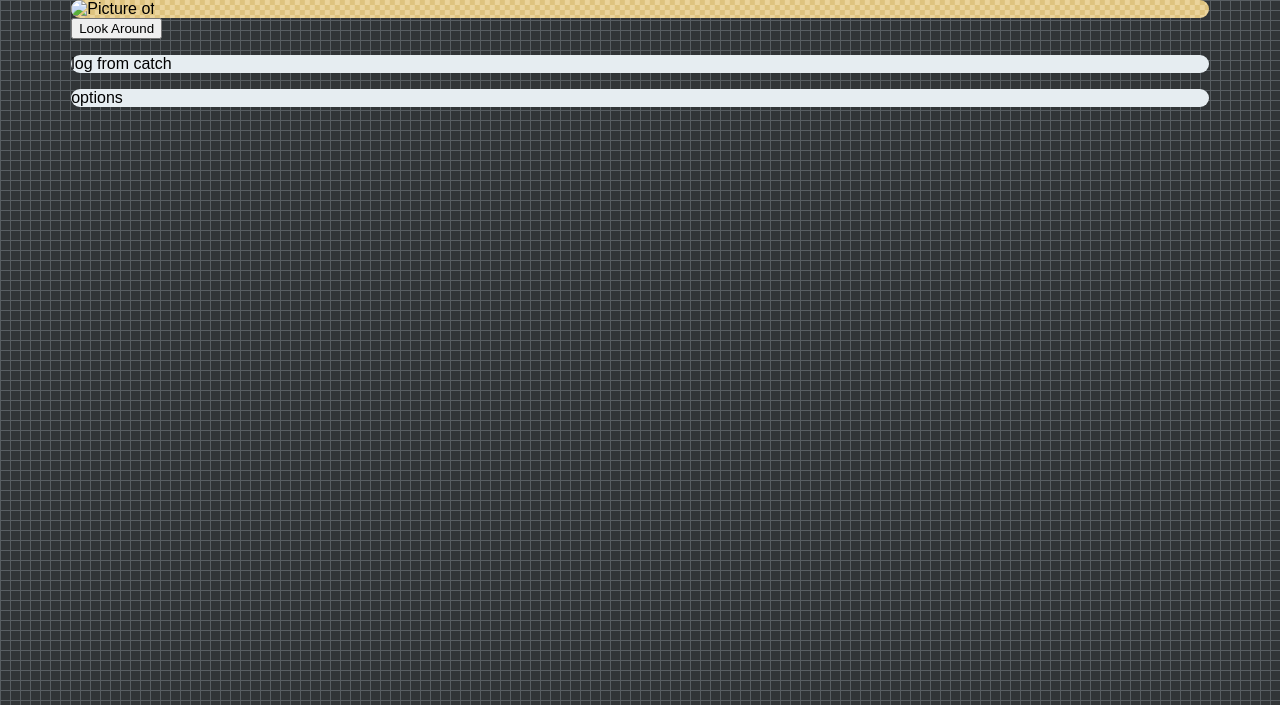
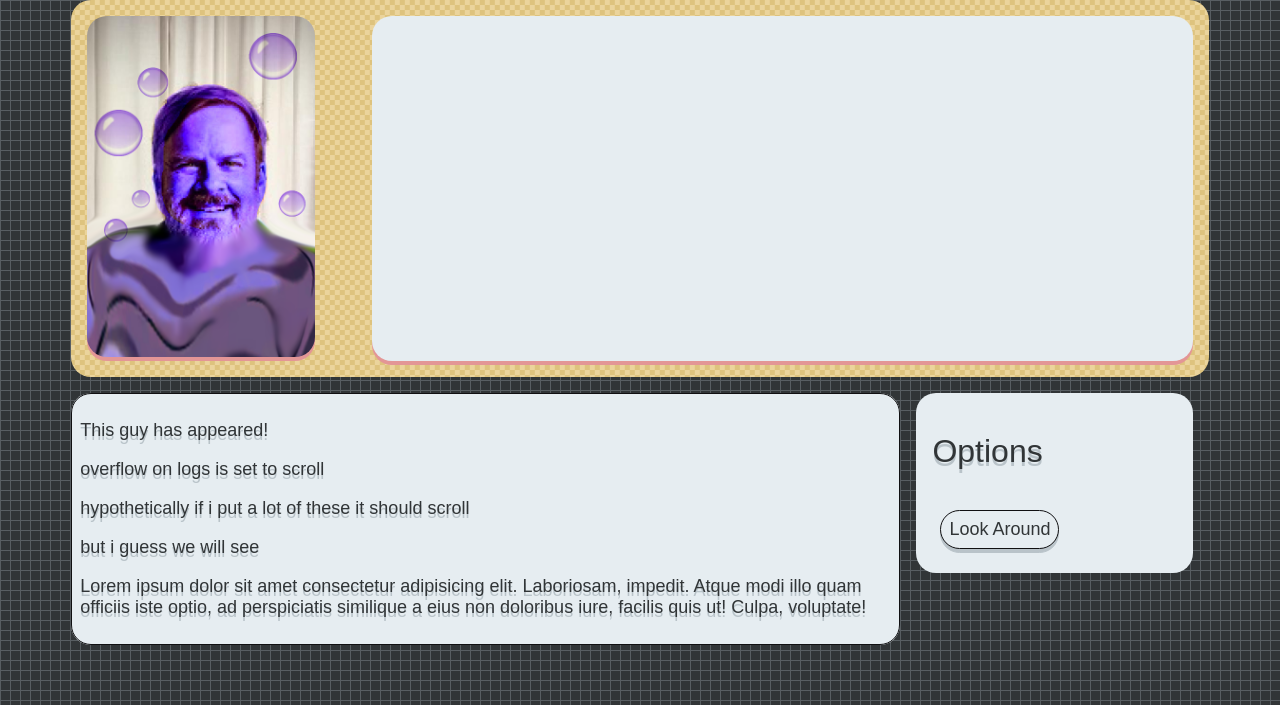
Before and after one commit to dadoge217/Profemon, a Flask app: page /catch in a window 1280 px wide. Shown: the part 95-800 px from the top of the page. Run offline with Flask 3, Linux system fonts and the light colour scheme; some web fonts are replaced.

Commit message:
catch page css done

```diff
--- a/static/css/style.css
+++ b/static/css/style.css
@@ -173,9 +173,6 @@
     margin-right:auto;
 }
 
-
-.body{}
-
 /* HEADER */
 .header-box{
     grid-template-columns:1fr 4fr 1fr;
@@ -326,6 +323,36 @@
     width:97%;
 }
 
+/*catch*/
+.catch-split{
+    grid-template-columns:3fr 1fr;
+    column-gap: 1rem;
+    margin-top:1rem;
+    margin-right:1rem;
+}
+.catch-options{
+    padding-top:.5rem;
+    padding-left:1rem;
+    padding-right:1rem;
+    padding-bottom:1rem;
+}
+.enc-type{
+    width:50%;
+    height:30%;
+    padding:.5rem;
+}
+/*catch top*/
+.info-box{
+    grid-template-columns:1fr 3fr;
+}
+.info-image{
+    width:80%;
+    margin:1rem;
+}
+.info-right{
+    margin:1rem;
+    padding:1rem;
+}
 /*stats*/
 /* .expand-cont{
     display:none;
--- a/templates/catch.html
+++ b/templates/catch.html
@@ -8,37 +8,46 @@
     <link href="{{ url_for('static', filename='css/style.css') }}" rel="stylesheet" type="text/css" media="all">
   </head>
   <body class="bggraygrid">
-  {% extends 'include/layout.html' %}
+{% extends 'include/layout.html' %}
 {% block content %}
     <div class="big-box isGrid">
       <div class="head">
-        <div class="info-box bgyellowcheck round">
-          <div class="info-image">
-            <img class="image round" src="" alt="Picture of ">
+        <div class="info-box isGrid bgyellowcheck round">
+          <div class="info-image dsred">
+            <img class="image round" src="{{ url_for('static', filename=encounter.img) }}" alt="Picture of {{encounter.name}}">
           </div>
-          <div class="info-right bgwhite round">
+          <div class="info-right dsred bgwhite round">
             {% if show %}
-              <h1>{{encounter.name}}</h1>
-              <div class="info-stats">
-                stats
-                HP: {{encounter.hp}}
+            <div class="isGrid name-type">
+              <h1 class="fslarge fcdarkgray dslightergray">{{encounter.name}}</h1>
+              <div class="enc-type type fssmall round dslightergray fcwhite center {{ encounter.type.lower() }}type folblack bddarkgray"> {{ encounter.type }}</div>
+            </div>
+              <div class="info-stats fcdarkgray fsmed">
+                <p class="dslightergray">HP: {{encounter.hp}}</p>
               </div>
           {% endif %}
           </div>
         </div>
-        <form method="POST" action="/catch">
-          <button name="look" value="look">Look Around</button>
-        </form>
       </div>
-      <div class="body">
+      <div class="catch-split isGrid">
         <div class="left-split">
           <div class="catch-log bgwhite round">
-            <p>log from catch</p>
+
+            <div class="logs round bdblack">
+              <p class="log-report fssmaller fcdarkgray dslightergray">This guy has appeared!</p>
+              <p class="log-report fssmaller fcdarkgray dslightergray">overflow on logs is set to scroll</p>
+              <p class="log-report fssmaller fcdarkgray dslightergray">hypothetically if i put a lot of these it should scroll</p>
+              <p class="log-report fssmaller fcdarkgray dslightergray">but i guess we will see</p>
+              <p class="log-report fssmaller fcdarkgray dslightergray">Lorem ipsum dolor sit amet consectetur adipisicing elit. Laboriosam, impedit. Atque modi illo quam officiis iste optio, ad perspiciatis similique a eius non doloribus iure, facilis quis ut! Culpa, voluptate!</p>
+            </div>
           </div>
         </div>
         <div class="right-split">
           <div class="catch-options bgwhite round">
-            <p>options</p>
+            <p class="fsmed fcdarkgray dslightergray">Options</p>
+            <form method="POST" action="/catch">
+              <button class="opt-button bdblack round bgwhite fssmaller fcdarkgray dslightergray" name="look" value="look">Look Around</button>
+            </form>
           </div>
         </div>
       </div>
```
